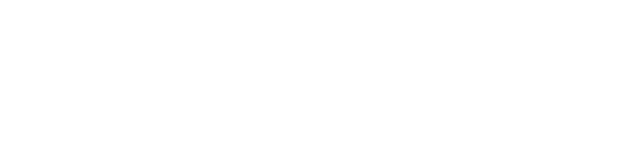
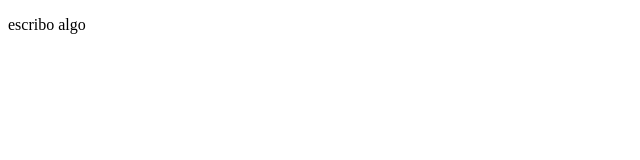
Before and after one commit to TiagoYoppaPorras/tp2, a plain HTML site: page fusion_sin_conflicto/index4.html in a window 1280 px wide. Shown: the whole page, without its empty margins (0-640 px from the left). Drawn offline with Linux system fonts and the light colour scheme.

Commit message:
modifico rama4

```diff
--- a/fusion_sin_conflicto/index4.html
+++ b/fusion_sin_conflicto/index4.html
@@ -6,6 +6,6 @@
     <title>Document</title>
 </head>
 <body>
-
+    <p>escribo algo</p>
 </body>
 </html>
```
